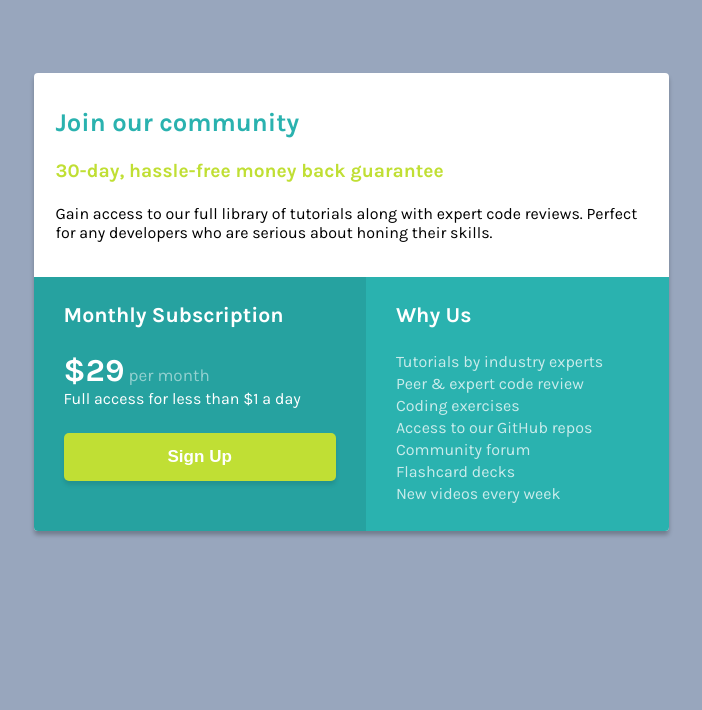
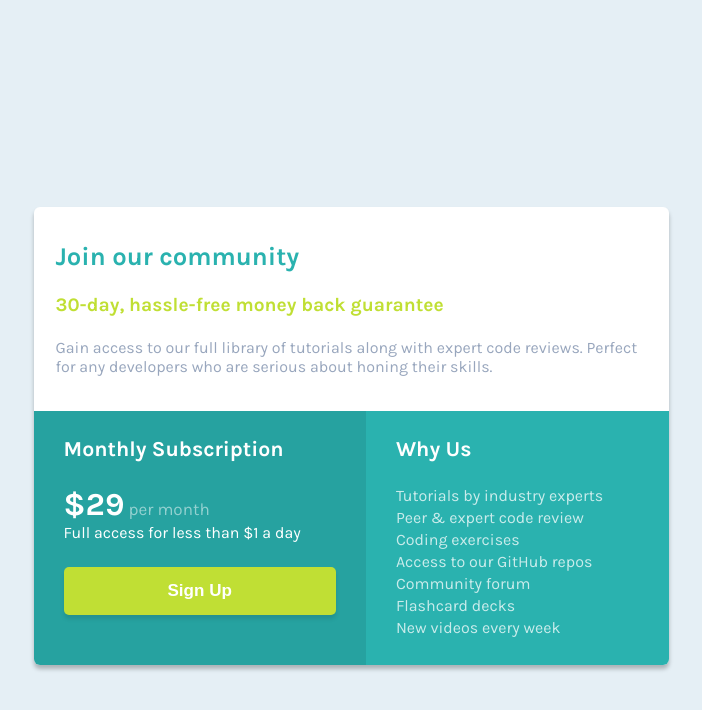
Before and after one commit to mark-siazon/FM-Single-Price-Grid-Component, a plain HTML site: page index.html in a window 1280 px wide. Shown: the whole page, without its empty margins (289-991 px from the left). Drawn offline with Linux system fonts and the light colour scheme.

Commit message:
🎨 | Minor Styles Adjustment

```diff
--- a/styles/scss/_components.scss
+++ b/styles/scss/_components.scss
@@ -7,7 +7,7 @@ main{
   min-width: 290px;
   max-width: 635px;
   background-color: $color-white;
-  border-radius: 4px;
+  border-radius: 6px;
   overflow: hidden;
   @extend %align-items-center;
   box-shadow: 0px 4px 4px 0px rgba(0, 0, 0, 0.25);
--- a/styles/scss/_global.scss
+++ b/styles/scss/_global.scss
@@ -12,9 +12,10 @@ body {
   font-size: 16px;
   font-family: 'Karla', sans-serif; // - Weights: 400, 700
   min-height: 100vh;
-  background-color: $color-neutral-grayish-blue;
+  background-color: $color-neutral-light-gray;
   @extend %display-flex;
   @extend %align-items-center;
+  @extend %justify-center;
   @extend %col;
   overflow-x: hidden;
 }
--- a/styles/scss/_typography.scss
+++ b/styles/scss/_typography.scss
@@ -18,6 +18,10 @@ b{
   color: $color-primary-bright-yellow;
   font-size: px-to-rem(18);
   @extend %fw-700;
+}
+
+header p {
+  color: $color-neutral-grayish-blue;
 }
 
 .price-subctn{
```
Also changed, not shown: styles/styles.css, 1 other file.
